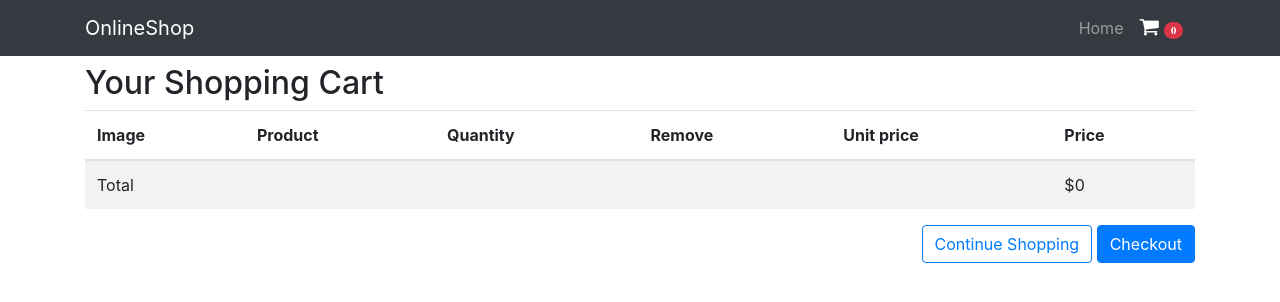
After one commit to blessedsibanda/online-shop, a Django app: page /cart/ in a window 1280 px wide. The commit adds this page. Shown: the top 302 px of the page. Run offline with Django 3.2, Linux system fonts and the light colour scheme; some libraries are stand-ins or nearby versions.

Commit message:
create cart related views

```diff
--- /dev/null
+++ b/django/cart/forms.py
@@ -0,0 +1,13 @@
+from django import forms
+
+PRODUCT_QUANTITY_CHOICES = [(i, str(i)) for i in range(1, 21)]
+
+
+class CartAddProductForm(forms.Form):
+    quantity = forms.TypedChoiceField(
+        choices=PRODUCT_QUANTITY_CHOICES,
+        coerce=int
+    )
+    override = forms.BooleanField(required=False,
+                                  initial=False,
+                                  widget=forms.HiddenInput)
--- /dev/null
+++ b/django/cart/templates/cart/detail.html
@@ -0,0 +1,57 @@
+{% extends 'shop/base.html' %}
+{% load static %}
+
+{% block title %}
+Your shopping cart
+{% endblock title %}
+
+{% block content %}
+<h2>Your Shopping Cart</h2>
+<table class="table table-striped">
+    <thead>
+        <tr>
+            <th>Image</th>
+            <th>Product</th>
+            <th>Quantity</th>
+            <th>Remove</th>
+            <th>Unit price</th>
+            <th>Price</th>
+        </tr>
+    </thead>
+    <tbody>
+        {% for item in cart %}
+        {% with product=item.product  %}
+            <tr>
+                <td>
+                    <a href="{{ product.get_absolute_url }}">
+                        <img class="img-fluid product-image"
+                            style="height: 100px; object-fit: contain;"
+                            src="{% if product.image %}{{ product.image.url }}{% else %}{% static "img/no_image.png" %}{% endif %}"
+                            alt="{{ product.name }} image">
+                    </a>
+                </td>
+                <td>{{ product.name }}</td>
+                <td>{{ item.quantity }}</td>
+                <td>
+                    <form action="{% url 'cart:cart_remove' product.id %}" method="post">
+                        {% csrf_token %}
+                        <input class="btn btn-sm btn-danger" type="submit" value="Remove">
+                    </form>
+                </td>
+                <td>${{ item.price }}</td>
+                <td>${{ item.total_price }}</td>
+            </tr>
+        {% endwith %}
+        {% endfor %}
+        <tr>
+            <td>Total</td>
+            <td colspan="4"></td>
+            <td>${{ cart.get_total_price }}</td>
+        </tr>
+    </tbody>
+</table>
+<p class="text-right">
+    <a href="{% url 'shop:product_list' %}" class="btn btn-outline-primary">Continue Shopping</a>
+    <a href="#" class="btn btn-primary">Checkout</a>
+</p>
+{% endblock content %}
--- /dev/null
+++ b/django/cart/urls.py
@@ -0,0 +1,11 @@
+from django.urls import path
+from . import views
+
+app_name = 'cart'
+urlpatterns = [
+    path('', views.cart_detail, name='cart_detail'),
+    path('add/<int:product_id>/', views.cart_add, name='cart_add'),
+    path('remove/<int:product_id>/',
+         views.cart_remove,
+         name='cart_remove'),
+]
--- a/django/cart/views.py
+++ b/django/cart/views.py
@@ -1,3 +1,31 @@
-from django.shortcuts import render
+from django.shortcuts import render, redirect, get_object_or_404
+from django.views.decorators.http import require_POST
+from shop.models import Product
+from .cart import Cart
+from .forms import CartAddProductForm
 
-# Create your views here.
+
+@require_POST
+def cart_add(request, product_id):
+    cart = Cart(request)
+    product = get_object_or_404(Product, id=product_id)
+    form = CartAddProductForm(request.POST)
+    if form.is_valid():
+        cd = form.cleaned_data()
+        cart.add(product=product,
+                 quantity=cd['quantity'],
+                 override_quantity=cd['override'])
+    return redirect('cart:cart_detail')
+
+
+@require_POST
+def cart_remove(request, product_id):
+    cart = Cart(request)
+    product = get_object_or_404(Product, id=product_id)
+    cart.remove(product)
+    return redirect('cart:cart_detail')
+
+
+def cart_detail(request):
+    cart = Cart(request)
+    return render(request, 'cart/detail.html', {'cart': cart})
--- a/django/online_shop/urls.py
+++ b/django/online_shop/urls.py
@@ -20,6 +20,7 @@ from django.conf.urls.static import static
 
 urlpatterns = [
     path('admin/', admin.site.urls),
+    path('cart/', include('cart.urls', namespace='cart')),
     path('', include('shop.urls', namespace='shop')),
 ]
 
--- a/django/shop/templates/shop/_navbar.html
+++ b/django/shop/templates/shop/_navbar.html
@@ -6,17 +6,12 @@
         </button>
 
         <div class="collapse navbar-collapse" id="navbar">
-            <ul class="navbar-nav mr-auto">
-                <li class="nav-item active">
+            <ul class="navbar-nav ml-auto">
+                <li class="nav-item {% if request.path != '/cart/' %}active{% endif %}">
                     <a class="nav-link" href="{% url 'shop:product_list' %}">Home</a>
                 </li>
-                <li class="nav-item">
-                    <a class="nav-link" href="#">Categories</a>
-                </li>
-            </ul>
-            <ul class="navbar-nav ml-auto">
-                <li class="nav-item">
-                    <a href="#" class="nav-link">
+                <li class="nav-item {% if request.path == '/cart/' %}active{% endif %}" >
+                    <a href="{% url 'cart:cart_detail' %}" class="nav-link">
                         <i class="fa fa-shopping-cart mr-1" style="font-size: 1.3rem;">
                             <span class="badge badge-danger badge-pill" style="font-size: 0.7rem;">0</span>
                         </i>
```
